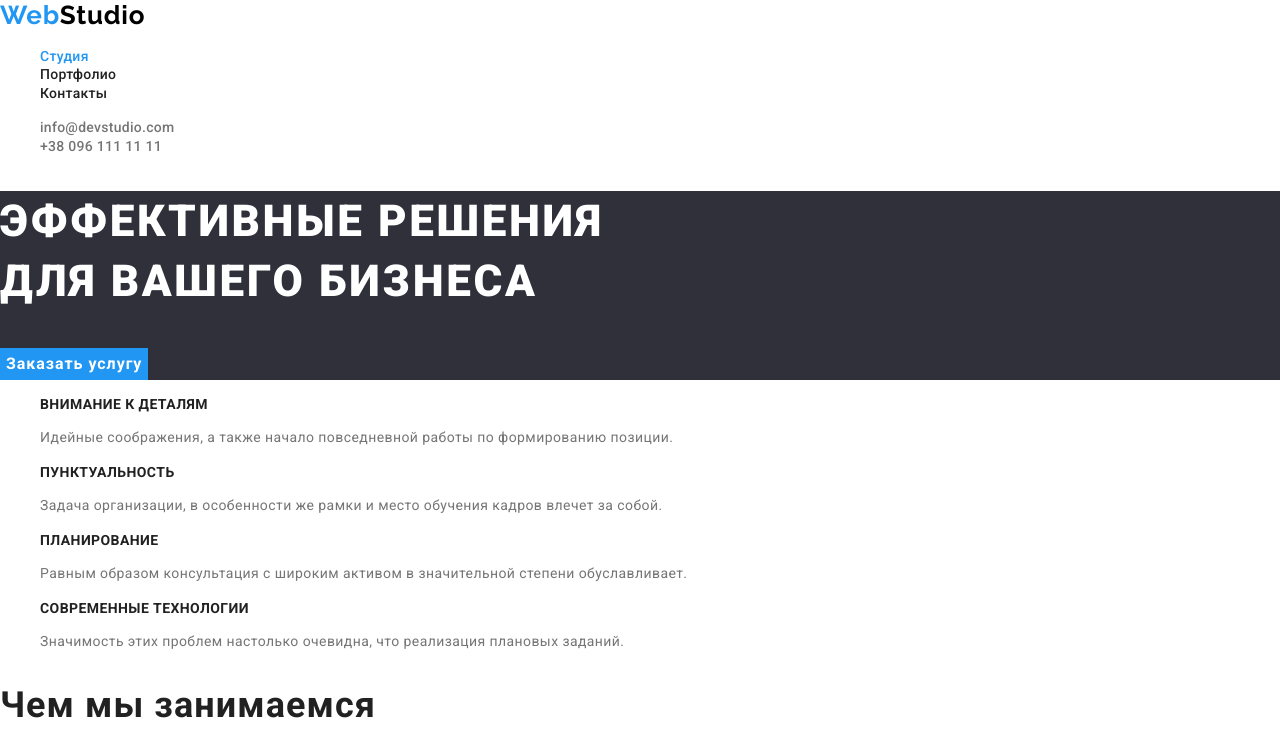
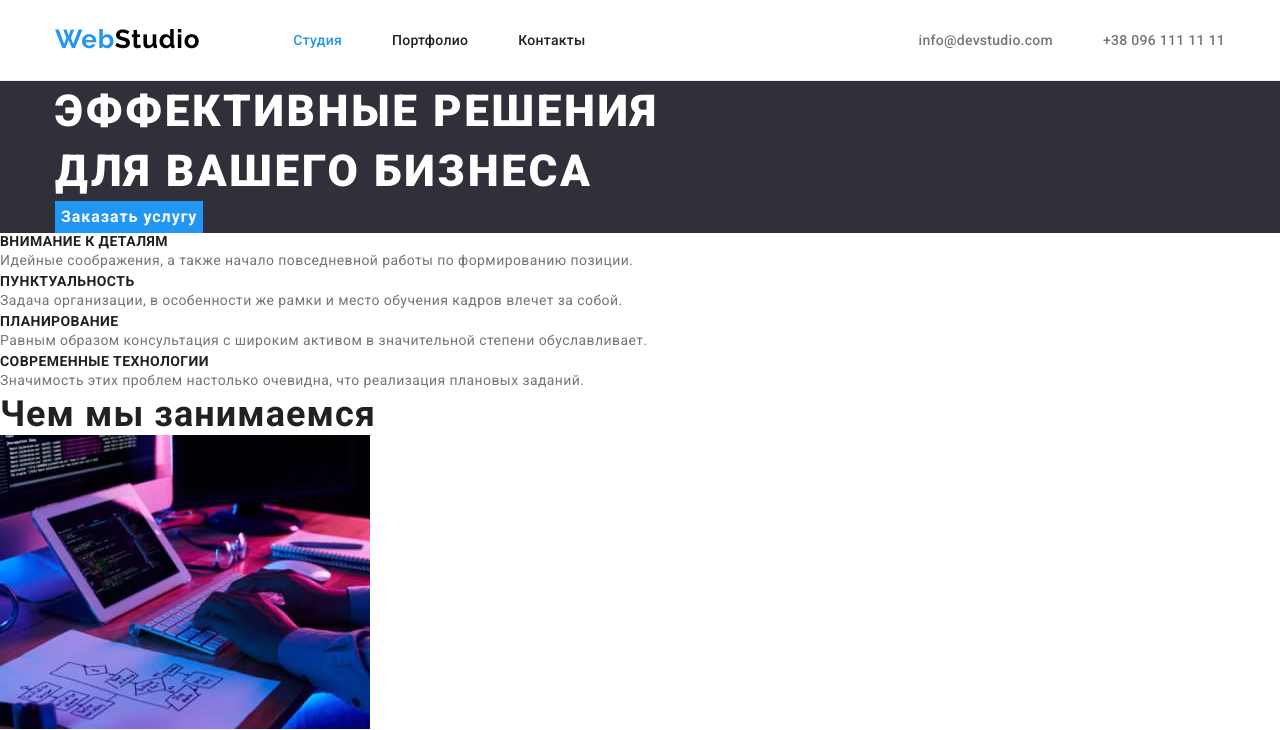
Before and after one commit to Andrey1Mishchenko/goit-markup-hw-03, a plain HTML site: page index.html in a window 1280 px wide. Shown: the top 730 px of the page. Drawn offline with nearby package versions, Linux system fonts and the light colour scheme.

Commit message:
добавлено flexbox в хедер

```diff
--- a/css/styles.css
+++ b/css/styles.css
@@ -22,9 +22,41 @@ body {
     background-color: var(--third-color);
 }
 
+ul,
+p,
+h1,
+h2,
+h3 {
+    margin: 0;
+    padding: 0;
+}
+
+.container {
+    width: 1200px;
+    margin: 0 auto;
+    padding: 0 15px;
+    /* outline: 2px solid red; */
+}
+
 /* стили для header */
 
+.header {
+    border-bottom: 1px solid #ececec;
+}
+
+.header .container {
+    display: flex;
+    justify-content: space-between;
+    align-items: center;
+}
+
+.navigation {
+    display: flex;
+    /* align-items: center; */
+}
+
 .logo {
+    display: block;
     font-family: Raleway;
     font-style: normal;
     font-weight: bold;
@@ -33,19 +65,33 @@ body {
     letter-spacing: 0.03em;
     color: var(--focus-color);
     text-decoration: none;
+    padding-top: 24px;
+    padding-bottom: 25px;
+    margin-right: 93px;
 }
 
 .header .studio {
     color: var(--studio-text-color);
 }
 
+.site-nav {
+    display: flex;
+}
+
 .site-nav .link {
+    display: block;
     font-weight: 500;
     font-size: 14px;
     line-height: 1.143;
     letter-spacing: 0.02em;
     color: var(--primary-text-color);
     text-decoration: none;
+    padding-top: 32px;
+    padding-bottom: 32px;
+}
+
+.site-nav-item:not(:last-child) {
+    margin-right: 50px;
 }
 
 .site-nav .current {
@@ -57,13 +103,25 @@ body {
     color: var(--focus-color);
 }
 
+.contacts {
+    display: flex;
+    align-items: center;
+}
+
+.contacts-item:not(:last-child) {
+    margin-right: 50px;
+}
+
 .contacts .link {
+    display: block;
     font-weight: 500;
     font-size: 14px;
     line-height: 1.143;
     letter-spacing: 0.02em;
     color: var(--contacts-text-color);
     text-decoration: none;
+    padding-top: 32px;
+    padding-bottom: 32px;
 }
 
 .contacts .link:hover,
@@ -77,8 +135,18 @@ body {
     background-color: var(--footer-bcg);
 }
 
+.footer .container {
+    padding-top: 60px;
+}
+
 .footer .studio {
     color: var(--third-color);
+}
+
+.footer .logo {
+    display: inline-block;
+    margin: 0 0 20px 0;
+    padding: 0;
 }
 
 .address {
@@ -87,6 +155,7 @@ body {
     font-size: 14px;
     line-height: 1.714;
     letter-spacing: 0.03em;
+    padding-bottom: 60px;
 }
 
 .address .map {
@@ -107,6 +176,10 @@ body {
 .address .link:hover,
 .address .link:focus {
     color: var(--focus-color);
+}
+
+.address-list-item {
+    margin-bottom: 9px;
 }
 
 /* стили index.html main  */
--- a/index.html
+++ b/index.html
@@ -19,27 +19,39 @@
 
     <body>
         <header class="header">
-            <nav>
+            <div class="container">
+                <nav class="navigation">
                     <a href="/" class="logo">Web<span class="studio">Studio</span></a>
                     <ul class="site-nav">
-                    <li><a href="./index.html" class="link current">Студия</a></li>
-                    <li><a href="./portfolio.html" class="link">Портфолио</a></li>
-                    <li><a href="#" class="link">Контакты</a></li>
+                        <li class="site-nav-item">
+                            <a href="./index.html" class="link current">Студия</a>
+                        </li>
+                        <li class="site-nav-item">
+                            <a href="./portfolio.html" class="link">Портфолио</a>
+                        </li>
+                        <li class="site-nav-item"><a href="#" class="link">Контакты</a></li>
                     </ul>
                 </nav>
                 <ul class="contacts">
-                <li><a href="mailto:info@devstudio.com" class="link">info@devstudio.com</a></li>
-                <li><a href="tel:+380961111111" class="link">+38 096 111 11 11</a></li>
+                    <li class="contacts-item">
+                        <a href="mailto:info@devstudio.com" class="link">info@devstudio.com</a>
+                    </li>
+                    <li class="contacts-item">
+                        <a href="tel:+380961111111" class="link">+38 096 111 11 11</a>
+                    </li>
                 </ul>
+            </div>
         </header>
 
         <main>
             <section class="hero">
+                <div class="container">
                     <h1 class="title">
                         Эффективные решения <br />
                         для вашего бизнеса
                     </h1>
                     <button type="button" class="button">Заказать услугу</button>
+                </div>
             </section>
             <section class="advantages">
                 <!-- <h2>Главные преимущества</h2> -->
@@ -116,14 +128,22 @@
         </main>
 
         <footer class="footer">
+            <div class="container">
                 <a href="/" class="logo">Web<span class="studio">Studio</span></a>
                 <address class="address">
-                <ul>
-                    <li><a href="#" class="map">г. Киев, пр-т Леси Украинки, 26</a></li>
-                    <li><a href="mailto:info@example.com" class="link">info@example.com</a></li>
-                    <li><a href="tel:+380961111111" class="link">+38 096 111 11 11</a></li>
+                    <ul class="address-list">
+                        <li class="address-list-item">
+                            <a href="#" class="map">г. Киев, пр-т Леси Украинки, 26</a>
+                        </li>
+                        <li class="address-list-item">
+                            <a href="mailto:info@example.com" class="link">info@example.com</a>
+                        </li>
+                        <li class="address-list-item">
+                            <a href="tel:+380961111111" class="link">+38 096 111 11 11</a>
+                        </li>
                     </ul>
                 </address>
+            </div>
         </footer>
     </body>
 </html>
```
Also changed, not shown: portfolio.html (+21 -11 lines). Lines whose indentation alone changed are shown as unchanged.
